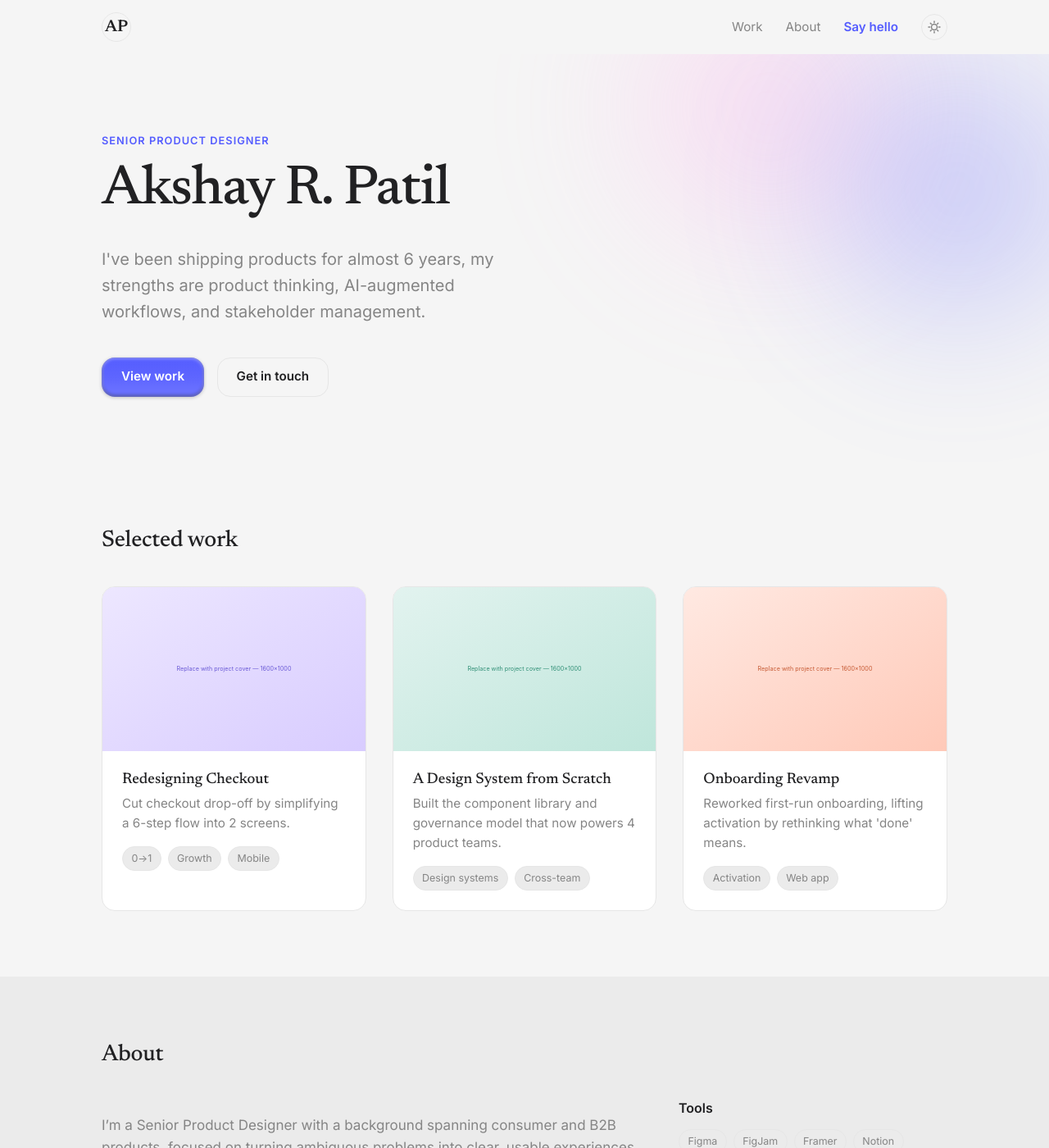
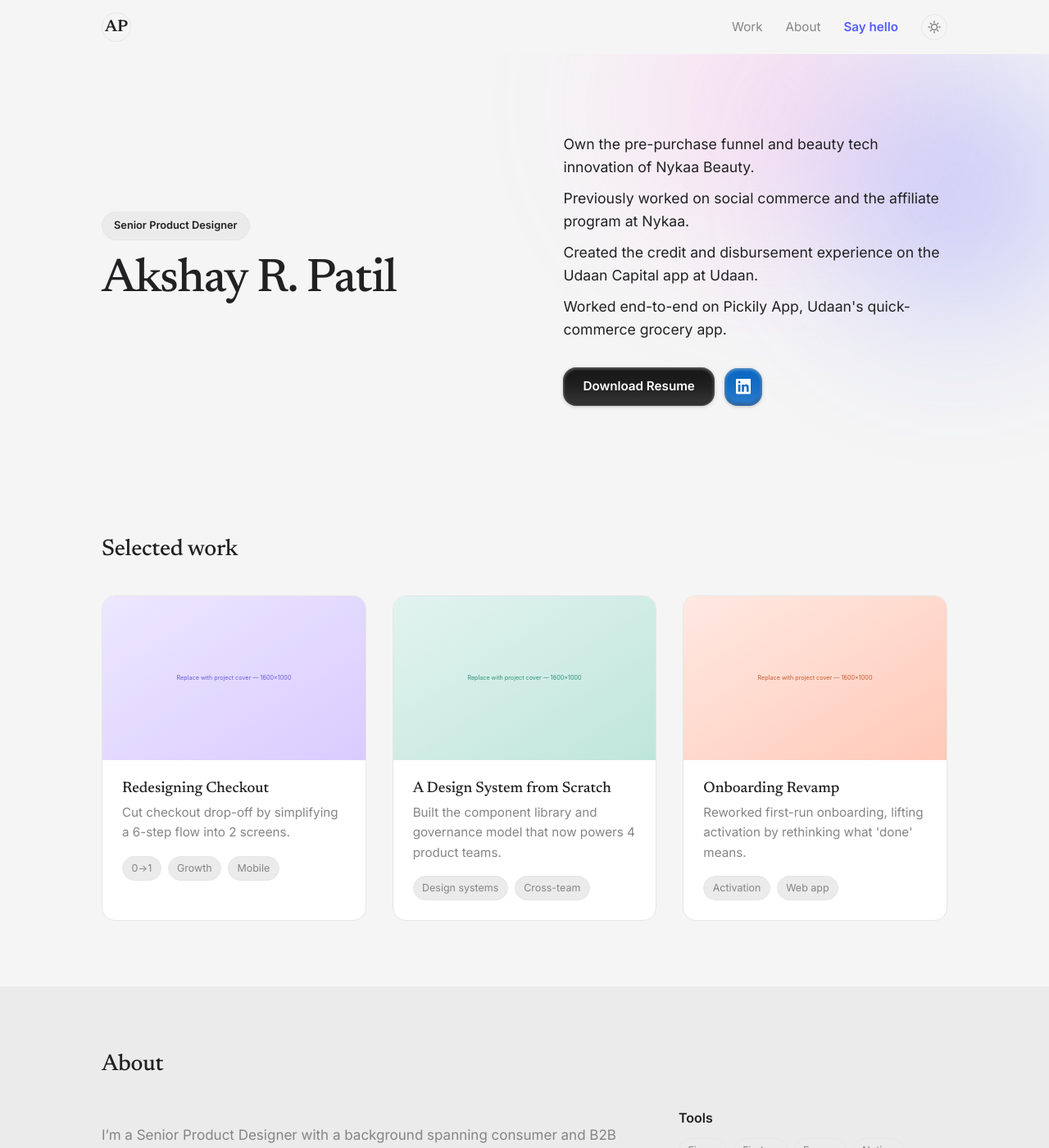
Before and after one commit to akshayrpatil/akshayrpatil.github.io, a Jekyll site: the page built from index.md, in a window 1280 px wide and 1400 px high. Shown: the whole window at 82% size. Built offline with Jekyll 4.4.1, drawn with Linux system fonts in a browser that asks for light colours.

Commit message:
Rework hero: two-column layout with resume/LinkedIn CTAs, per-line bio, and black primary button
- Hero now splits into a name/chip column and a bio/CTA column
- Bio renders as separate lines instead of one paragraph
- Primary button color changed from accent violet to near-black,
  with a light-mode-appropriate dark variant
- Added a LinkedIn icon button matching the primary button's shape
  and glossy shadow treatment, colored in LinkedIn's brand blue

```diff
--- a/_config.yml
+++ b/_config.yml
@@ -3,6 +3,11 @@ role: "Senior Product Designer"
 location: "Mumbai"
 site_title: "Akshay R. Patil | Mumbai-based Senior Product Designer with 6 years of experience"
 tagline: "I've been shipping products for almost 6 years, my strengths are product thinking, AI-augmented workflows, and stakeholder management."
+hero_bio:
+  - "Own the pre-purchase funnel and beauty tech innovation of Nykaa Beauty."
+  - "Previously worked on social commerce and the affiliate program at Nykaa."
+  - "Created the credit and disbursement experience on the Udaan Capital app at Udaan."
+  - "Worked end-to-end on Pickily App, Udaan's quick-commerce grocery app."
 email: "akshayrp09@gmail.com"
 description: >
   Mumbai-based Senior Product Designer with 6 years of experience -
--- a/_layouts/home.html
+++ b/_layouts/home.html
@@ -6,13 +6,25 @@ layout: default
     <div class="hero__glow-blob hero__glow-blob--pink"></div>
     <div class="hero__glow-blob hero__glow-blob--blue"></div>
   </div>
-  <div class="wrap">
-    <p class="hero__eyebrow">{{ site.role }}</p>
-    <h1 class="hero__title">{{ site.title }}</h1>
-    <p class="hero__tagline">{{ site.tagline }}</p>
-    <div class="hero__actions">
-      <a class="btn btn--primary" href="#work">View work</a>
-      <a class="btn btn--ghost" href="mailto:{{ site.email }}">Get in touch</a>
+  <div class="wrap hero__grid">
+    <div class="hero__intro">
+      <span class="hero__chip">{{ site.role }}</span>
+      <h1 class="hero__title">{{ site.title }}</h1>
+    </div>
+    <div class="hero__aside">
+      <div class="hero__bio">
+        {% for line in site.hero_bio %}
+        <p>{{ line }}</p>
+        {% endfor %}
+      </div>
+      <div class="hero__actions">
+        <a class="btn btn--primary" href="{{ site.social.resume_url }}">Download Resume</a>
+        {% if site.social.linkedin and site.social.linkedin != "" %}
+        <a class="icon-btn" href="{{ site.social.linkedin }}" target="_blank" rel="noopener" aria-label="LinkedIn">
+          <svg viewBox="0 0 24 24" fill="currentColor"><path d="M20.447 20.452h-3.554v-5.569c0-1.328-.027-3.037-1.852-3.037-1.853 0-2.136 1.445-2.136 2.939v5.667H9.351V9h3.414v1.561h.046c.477-.9 1.637-1.85 3.37-1.85 3.601 0 4.267 2.37 4.267 5.455v6.286zM5.337 7.433c-1.144 0-2.063-.926-2.063-2.065 0-1.138.92-2.063 2.063-2.063 1.14 0 2.064.925 2.064 2.063 0 1.139-.925 2.065-2.064 2.065zm1.782 13.019H3.555V9h3.564v11.452zM22.225 0H1.771C.792 0 0 .774 0 1.729v20.542C0 23.227.792 24 1.771 24h20.451C23.2 24 24 23.227 24 22.271V1.729C24 .774 23.2 0 22.222 0h.003z"/></svg>
+        </a>
+        {% endif %}
+      </div>
     </div>
   </div>
 </section>
--- a/assets/css/main.css
+++ b/assets/css/main.css
@@ -7,7 +7,9 @@
   --text-muted: #858585;
   --border: #e6e6e6;
   --accent: #555dff;
-  --accent-text: #ffffff;
+  --btn-primary-bg: #151515;
+  --btn-primary-text: #ffffff;
+  --linkedin: #0a66c2;
   --shadow: 0 1px 2px rgba(28,26,23,0.04), 0 8px 24px rgba(28,26,23,0.06);
 
   --font-display: "Newsreader", Georgia, "Times New Roman", serif;
@@ -36,7 +38,8 @@
   --text-muted: #a0a0a0;
   --border: #333333;
   --accent: #7c82ff;
-  --accent-text: #151515;
+  --btn-primary-bg: #f0f0f0;
+  --btn-primary-text: #151515;
   --shadow: 0 1px 2px rgba(0,0,0,0.3), 0 8px 24px rgba(0,0,0,0.35);
 }
 
@@ -226,33 +229,110 @@ h1, h2, h3 {
   z-index: 1;
 }
 
-.hero__eyebrow {
-  text-transform: uppercase;
-  letter-spacing: 0.08em;
+.hero__grid {
+  display: grid;
+  grid-template-columns: 1.1fr 1fr;
+  gap: 3rem;
+  align-items: center;
+}
+
+.hero__chip {
+  display: inline-block;
   font-size: 0.8rem;
   font-weight: 600;
-  color: var(--accent);
-  margin: 0 0 1rem;
+  padding: 0.375rem 0.875rem;
+  border-radius: 999px;
+  border: 1px solid var(--border);
+  background: var(--bg-muted);
+  color: var(--text);
+  margin: 0 0 1.25rem;
 }
 
 .hero__title {
-  font-size: clamp(2.5rem, 6vw, 4.25rem);
+  font-size: clamp(2.25rem, 4.5vw, 3.75rem);
   line-height: 1;
   letter-spacing: -0.02em;
-  max-width: 16ch;
+  white-space: nowrap;
 }
 
-.hero__tagline {
-  font-size: 1.25rem;
-  color: var(--text-muted);
-  max-width: 42ch;
-  margin: 1rem 0 2.5rem;
+.hero__bio {
+  max-width: 46ch;
+  margin: 0 0 2rem;
+}
+
+.hero__bio p {
+  font-size: 1.1rem;
+  color: var(--text);
+  margin: 0 0 0.6rem;
+}
+
+.hero__bio p:last-child {
+  margin-bottom: 0;
 }
 
 .hero__actions {
   display: flex;
-  gap: 1rem;
+  align-items: center;
+  gap: 0.75rem;
   flex-wrap: wrap;
+}
+
+.icon-btn {
+  display: inline-flex;
+  align-items: center;
+  justify-content: center;
+  width: 2.875rem;
+  height: 2.875rem;
+  flex-shrink: 0;
+  border-radius: 1rem;
+  border: 0;
+  color: #fff;
+  background: linear-gradient(rgba(255, 255, 255, 0) 0%, rgba(255, 255, 255, 0.05) 50%, rgba(255, 255, 255, 0.15) 100%),
+    var(--linkedin);
+  box-shadow: inset 0 1px 1px rgba(0, 0, 0, 0.05),
+    inset 0 1px 4px rgba(255, 255, 255, 0.5),
+    inset 0 -2px 4px rgba(0, 0, 0, 0.4),
+    0 1px 4px rgba(0, 0, 0, 0.2);
+  transition: transform 0.25s var(--ease), box-shadow 0.25s var(--ease);
+}
+
+@supports (corner-shape: squircle) {
+  .icon-btn {
+    corner-shape: squircle;
+    border-radius: 1.5rem;
+  }
+}
+
+.icon-btn:hover {
+  transform: translateY(-1px);
+  box-shadow: inset 0 1px 1px rgba(0, 0, 0, 0.05),
+    inset 0 1px 4px rgba(255, 255, 255, 0.5),
+    inset 0 -2px 4px rgba(0, 0, 0, 0.4),
+    0 1px 4px rgba(0, 0, 0, 0.05);
+}
+
+.icon-btn:active {
+  transform: translateY(0);
+  box-shadow: inset 0 1px 1px rgba(0, 0, 0, 0.05),
+    inset 0 1px 4px rgba(255, 255, 255, 0.5),
+    inset 0 -2px 4px rgba(0, 0, 0, 0.4),
+    0 0 transparent;
+}
+
+.icon-btn svg {
+  width: 1.15rem;
+  height: 1.15rem;
+}
+
+@media (max-width: 720px) {
+  .hero__grid {
+    grid-template-columns: 1fr;
+    gap: 1.5rem;
+  }
+
+  .hero__title {
+    white-space: normal;
+  }
 }
 
 .btn {
@@ -281,8 +361,8 @@ h1, h2, h3 {
 
 .btn--primary {
   background: linear-gradient(rgba(255, 255, 255, 0) 0%, rgba(255, 255, 255, 0.05) 50%, rgba(255, 255, 255, 0.15) 100%),
-    var(--accent);
-  color: var(--accent-text);
+    var(--btn-primary-bg);
+  color: var(--btn-primary-text);
   box-shadow: inset 0 1px 1px rgba(0, 0, 0, 0.05),
     inset 0 1px 4px rgba(255, 255, 255, 0.5),
     inset 0 -2px 4px rgba(0, 0, 0, 0.4),
@@ -297,7 +377,7 @@ h1, h2, h3 {
 }
 
 .btn--primary:active {
-  color: color-mix(in srgb, var(--accent-text) 75%, transparent);
+  color: color-mix(in srgb, var(--btn-primary-text) 75%, transparent);
   box-shadow: inset 0 1px 1px rgba(0, 0, 0, 0.05),
     inset 0 1px 4px rgba(255, 255, 255, 0.5),
     inset 0 -2px 4px rgba(0, 0, 0, 0.4),
```
